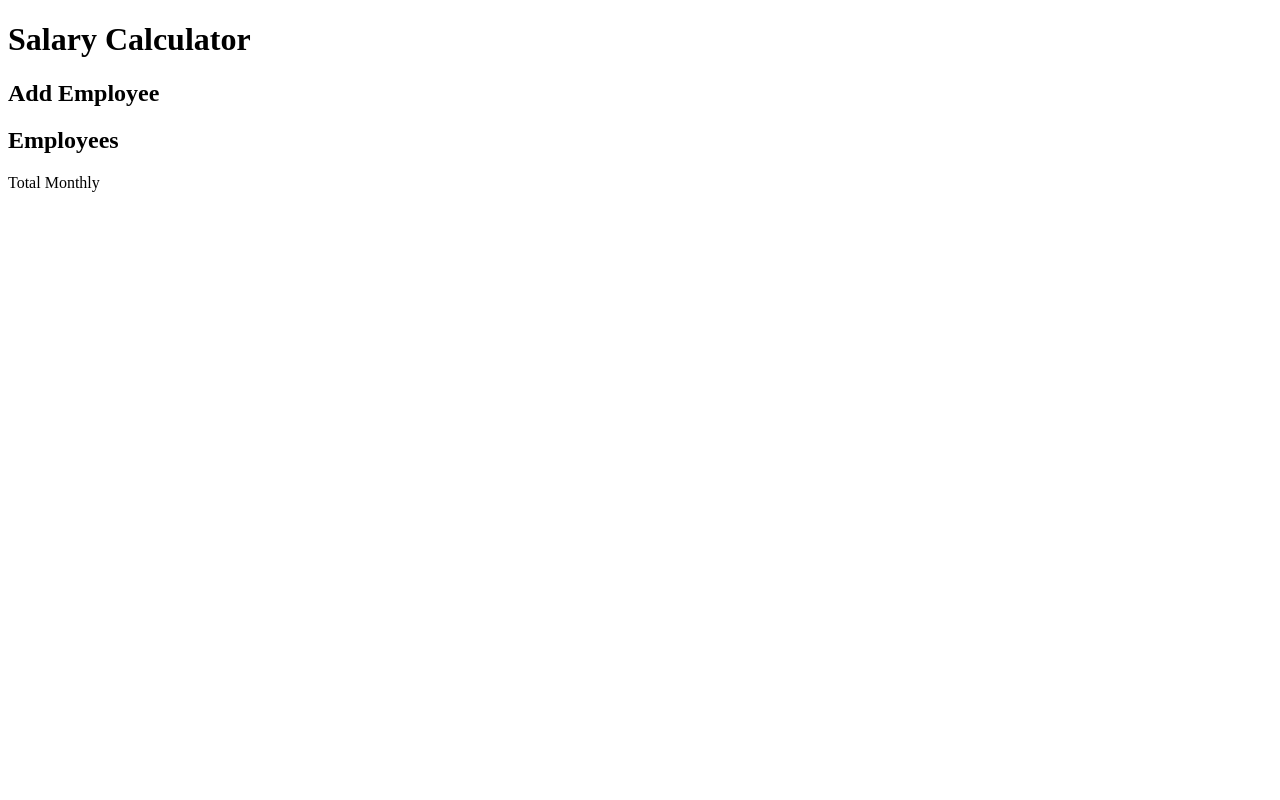
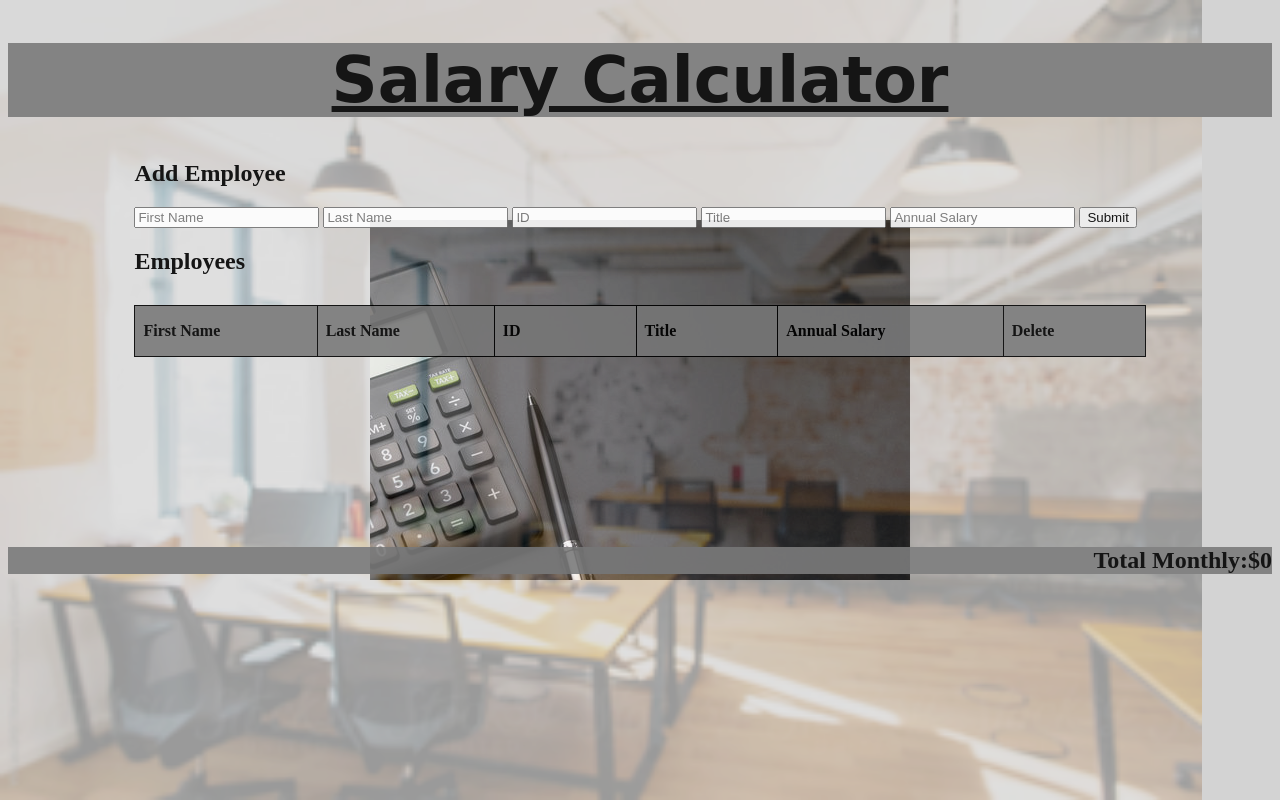
Before and after one commit to Mike24mn/SalaryCalc2.0, a website: page index.html in a window 1280 px wide. Drawn offline with Linux system fonts and the light colour scheme.

Commit message:
NEW COPY USING TEMPLATE RATHER THEN FORK - Added data-test criteria to index.html to ensure tests run correctly

```diff
--- a/index.html
+++ b/index.html
@@ -1,20 +1,51 @@
 <!DOCTYPE html>
 <html lang="en">
+
 <head>
   <meta charset="UTF-8">
-  <link rel="stylesheet" href="style.css">
+  <link rel="stylesheet" href="stylesheet.css">
+  <script defer src="script.js"></script>
   <title>Salary Calculator</title>
 </head>
+
 <body>
   <header>
     <h1>Salary Calculator</h1>
   </header>
   <main>
     <h2>Add Employee</h2>
+    <div id="messages">
+
+    </div>
+    <form onSubmit="handleSubmit(event)">
+      <input id="firstName" placeholder="First Name" type="text" data-testid="firstNameInput">
+      <input id="lastName" placeholder="Last Name" type="text" data-testid="lastNameInput">
+      <input id="identity" placeholder="ID" type="text" data-testid="idInput">
+      <input id="title" placeholder="Title" type="text" data-testid="titleInput">
+      <input id="annualSalary" placeholder="Annual Salary" type="text" data-testid="annualSalaryInput">
+      <button type="submit" data-testid="submitButton">Submit</button>
+    </form>
+
     <h2>Employees</h2>
+    <div class="container">
+      <table>
+        <thead>
+          <tr>
+            <th>First Name</th>
+            <th>Last Name</th>
+            <th>ID</th>
+            <th>Title</th>
+            <th>Annual Salary</th>
+            <th>Delete</th>
+          </tr>
+        </thead>
+        <tbody id="containerLocation">
+        </tbody>
+      </table>
   </main>
   <footer>
-    <p>Total Monthly</p>
+    Total Monthly:$<span id="totalVal">0</span>
   </footer>
 </body>
+
 </html>
--- /dev/null
+++ b/script.js
@@ -0,0 +1,100 @@
+// So far, unnecessary object REMEMBER TO DELETE IF NOT USED
+/* const employees = [
+    firstName = '',
+    lastName = '',
+    idNumber = '',
+    jobTitle = '',
+    annualSalary = ''
+]
+*/
+
+function handleSubmit(event) {
+    console.log('handle submit works...')
+    event.preventDefault()
+    let newTotal = 0
+    console.log("initialValue is: ", newTotal);
+    let firstNameInput = document.getElementById('firstName').value
+    let lastNameInput = document.getElementById('lastName').value
+    let idInput = document.getElementById('identity').value
+    let titleInput = document.getElementById('title').value
+    let annualSalaryInput = document.getElementById('annualSalary').value
+    let messageOutput = document.getElementById('messages')
+    let formattedSalary = formatter.format(parseFloat(annualSalaryInput))
+
+    console.log(`incoming information: ${firstNameInput},  ${lastNameInput}, ${idInput}, ${annualSalaryInput}`)
+    if (firstNameInput.length > 0 && lastNameInput.length > 0 && idInput.length > 0 && titleInput.length > 0 && annualSalaryInput.length > 0) {
+        {
+            let tableInfusion = document.getElementById("containerLocation")
+            tableInfusion.innerHTML += `<tr>
+    <td>${firstNameInput}</td>
+    <td>${lastNameInput}</td>
+    <td>${idInput}</td>
+    <td>${titleInput}</td>
+    <td>${formattedSalary}</td>
+    <td><button onClick="deleteSubmission(event)">Delete</button></td>
+    </tr>
+  `
+            updateTotalMonthly(parseFloat(annualSalaryInput)); // Update our current totalVal within the <span> HTML element by converting the current annualSalary table submission to an integer base 10 value, then passes that numerical value to our updateTotalMonthly function that performs basic addition to update our <span>!
+        }
+
+    }
+    else {
+        messageOutput.innerHTML = "* Missing information, please ensure all fields are filled out prior to submission"
+    }
+    document.getElementById("firstName").value = ""
+    document.getElementById("lastName").value = ""
+    document.getElementById("identity").value = ""
+    document.getElementById("title").value = ""
+    document.getElementById("annualSalary").value = ""
+}
+
+// End handleSubmit function
+
+function updateTotalMonthly(amount) {
+    let totalElement = document.getElementById('totalVal')
+    let currentTotal = parseFloat(totalElement.textContent)
+    let employeeMonthlySal = amount / 12
+    let newTotal = currentTotal + employeeMonthlySal
+
+    totalElement.textContent = newTotal.toFixed(2)
+
+    checkTotalBudget(newTotal)
+}
+
+function checkTotalBudget(total) {
+    let footerElement = document.querySelector('footer') // check first element within footer
+    console.log("footerElement is: ", footerElement);
+    console.log(document.querySelector('footer'));
+    if (total > 20000) {
+        footerElement.classList.add('over-budget')
+        console.log("Warning: Over Budget");
+    }
+    else {
+        footerElement.classList.remove('over-budget')
+    }
+}
+
+//End addEmployeeInfo function
+
+function deleteSubmission(event) {
+    console.log('deleteSubmission works')
+    console.log(event)
+    let thisColumn = event.target.parentElement.parentElement
+    let deleteTableRow = event.target.parentElement.parentElement // Targets parents parent element, meaning entire table row in this scenario!
+    thisColumn.remove()
+}
+
+//End deleteSubmission function
+
+const formatter = new Intl.NumberFormat('en-US', {
+    style: 'currency',
+    currency: 'USD',
+    minimumFractionDigits: 2,
+    maximumFractionDigits: 2
+}); // Number formatter for the footers Total Monthly value
+const formattedNumberTest = formatter.format(1222222222) // Testing formatter functionality
+console.log(formattedNumberTest);
+
+///* This application should have a form with five inputs that collect a
+//new employee's *first name, last name, ID number, job title, annual salary*.
+//
--- /dev/null
+++ b/stylesheet.css
@@ -0,0 +1,109 @@
+.container {
+    margin-top: 30px;
+}
+
+.table-bordered th {
+    padding: 20px 0;
+    font-size: 18px;
+    background: #dbdddd;
+}
+
+h1 {
+    text-align: center;
+    color: black;
+    text-decoration: underline;
+    font-size: 8ch;
+    font-family: cursive;
+}
+
+header {
+    background-color: #7a7a7a;
+    opacity: 1;
+    height: auto;
+    width: auto;
+    background-size: contain;
+    image-rendering: optimizeQuality
+}
+
+header::before {
+    content: '';
+    position: absolute;
+    top: 0;
+    left: 0;
+    right: 0;
+    bottom: 0;
+    background-image: url('office Small.png');
+    background-size: contain;
+    background-repeat: no-repeat;
+    opacity: 0.3;  /* Image adjustment only btw... */
+    z-index: -1;
+}
+
+
+
+body {
+    background-image: url('Calculator Image.jpg');
+    background-position: 50%;
+    background-repeat: no-repeat;
+    opacity: 0.9;
+    background-attachment: fixed;
+    background-color: lightgray;
+}
+
+main {
+    flex: auto;
+    max-width: 80%;
+    margin: auto;
+}
+
+#messages {
+    font-weight: bold;
+    color: red;
+    font-size: 3ch;
+}
+
+#messages h2 {
+    color: black;
+}
+
+footer {
+    background-color: #7a7a7a;
+    opacity: 1;
+    text-align: right;
+    font-size: 3ch;
+    font-weight: bold;
+    margin-top: 15%;
+}
+
+.over-budget {
+    color: red;
+    font-weight: bold;
+}
+
+/* TABLE */
+table {
+    width: 100%;
+    text-align: left;
+}
+
+table,
+th,
+td {
+    border: 1px solid black;
+    border-collapse: collapse;
+    height: 2.15em;
+    background-color: #7a7a7a;
+}
+
+th,
+td {
+    color: black;
+    font-weight: bold;
+    padding: .5em;
+    min-width: 3.5em;
+}
+
+thead {
+    background: #7a7a7a;
+    color: #fcfcfc;
+}
```
Also changed, not shown: Calculator Image.jpg (added), office Small.png (added).
